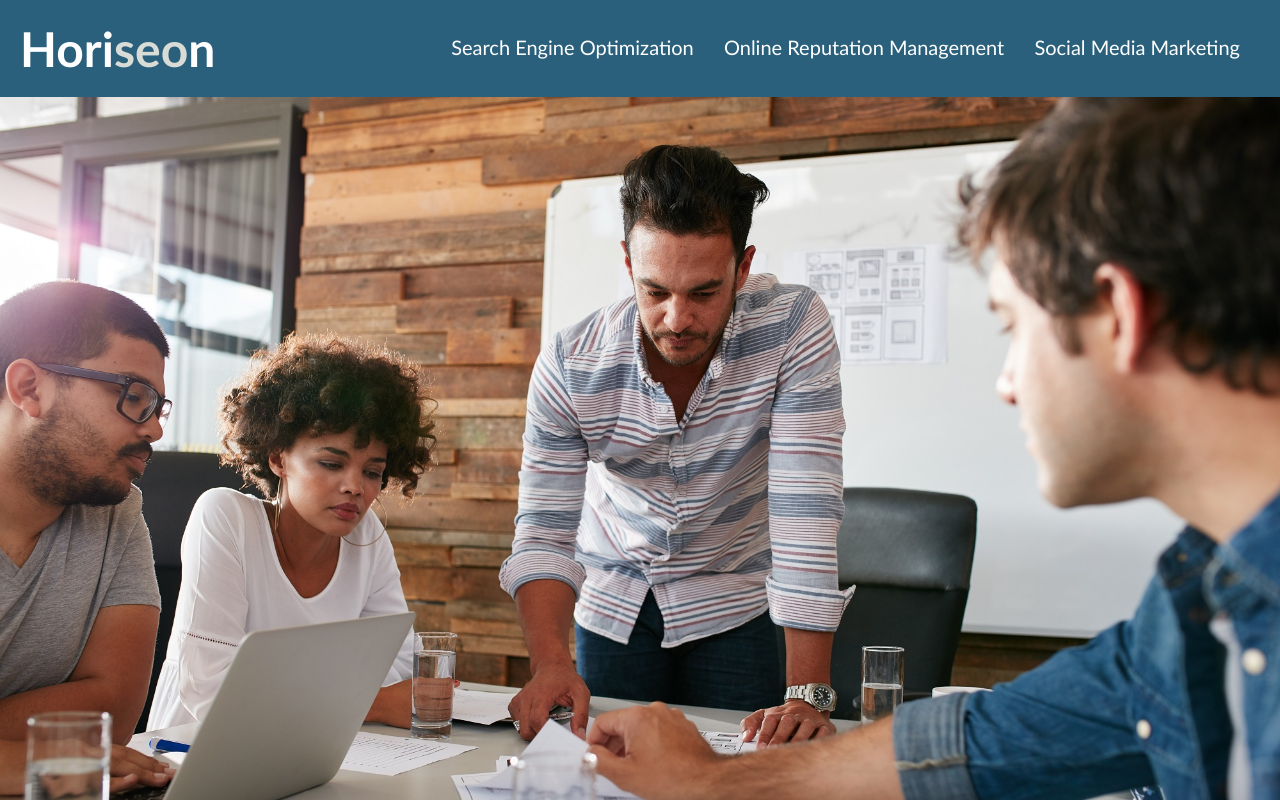
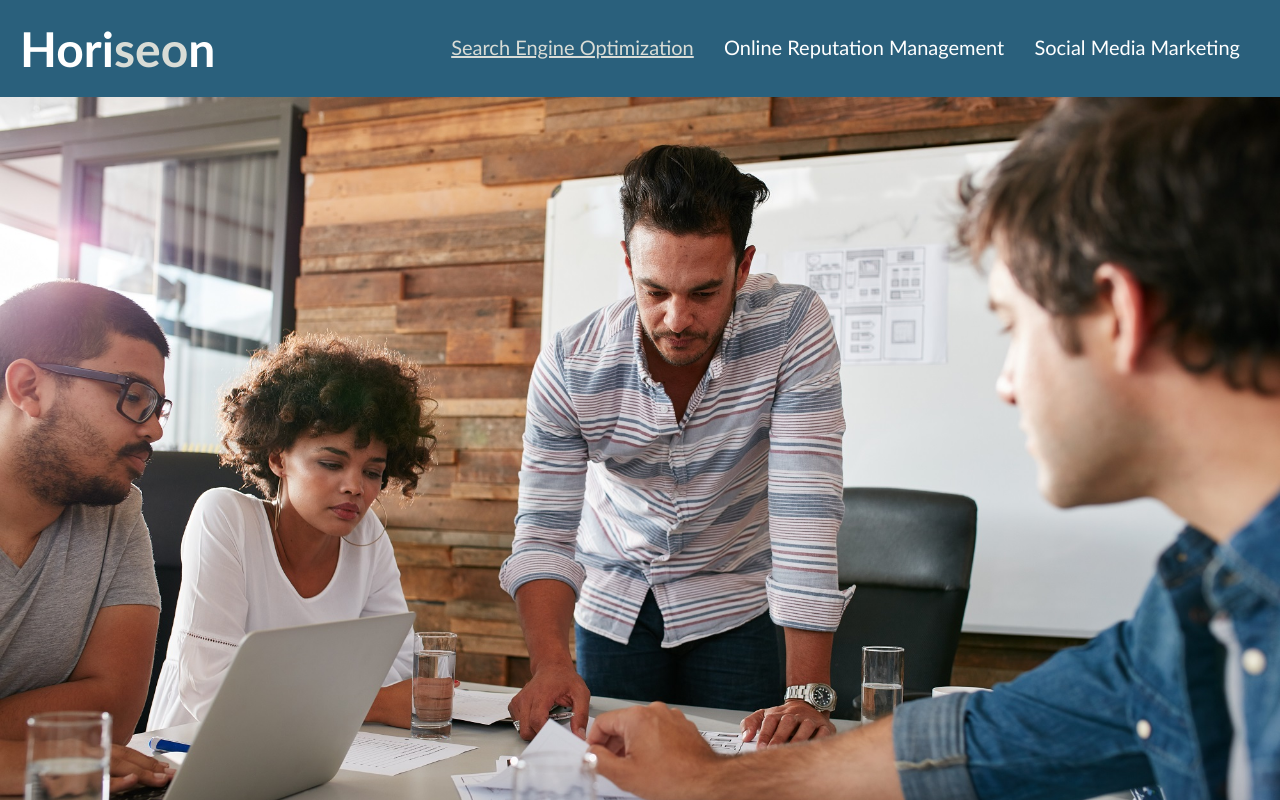
Before and after one commit to LilyWS/seo-refactor-homework, a plain HTML site: page index.html in a window 1280 px wide. In both pictures the pointer is over the link "Search Engine Optimization". Shown: the top 800 px of the page. Drawn offline with Linux system fonts and the light colour scheme.

Commit message:
changed image sizes and link styling

```diff
--- a/assets/css/style.css
+++ b/assets/css/style.css
@@ -44,6 +44,11 @@ body {
 a {
     color: #ffffff;
     text-decoration: none;
+}
+
+a:hover {
+    color: #d9dcd6;
+    text-decoration: underline;
 }
 
 p {
```
